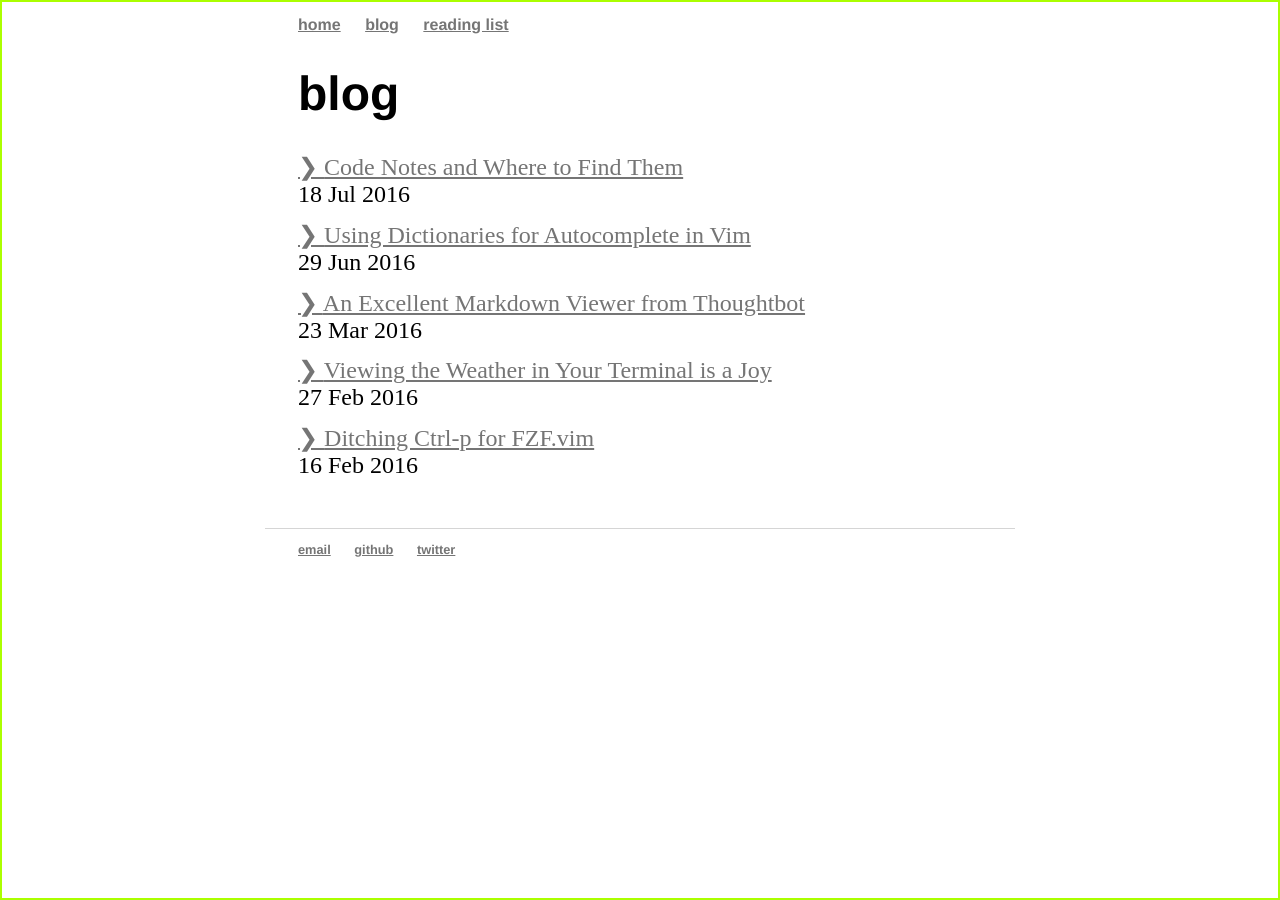
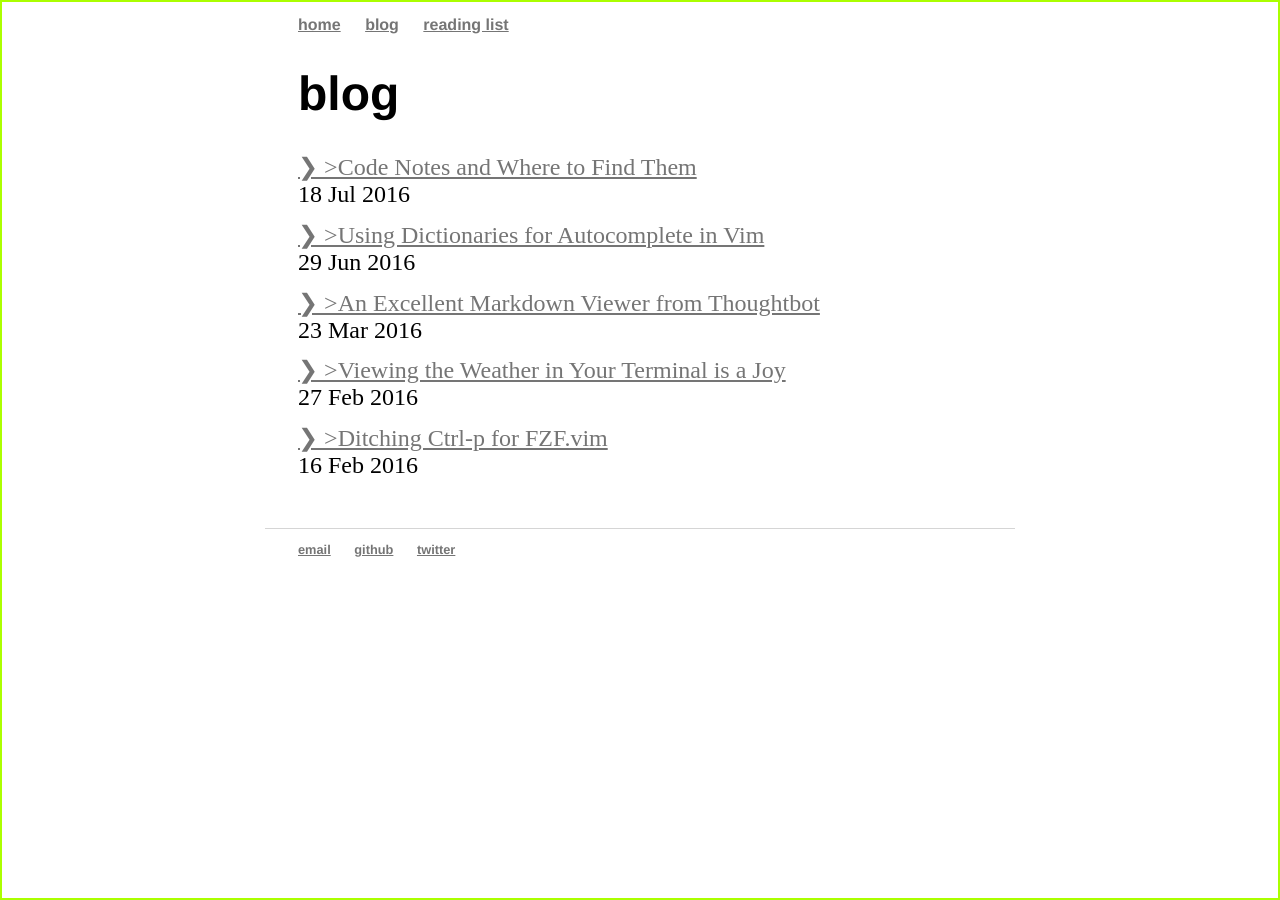
Before and after one commit to devinrm/devinrm.github.io, a Jekyll site: the page built from blog/index.html, in a window 1280 px wide. Built offline with Jekyll 4.4.1, drawn with Linux system fonts in a browser that asks for light colours.

Commit message:
More experiments

```diff
--- a/blog/index.html
+++ b/blog/index.html
@@ -7,7 +7,7 @@ title: blog
 
   {% for post in site.posts %}
     <li>
-      <a class="post-title" href="{{ post.url }}" title="{{ post.title }}"><span>❯ </span>{{ post.title }}</a>
+      <a class="post-title" href="{{ post.url }}" title="{{ post.title }}" <span>❯ </span>>{{ post.title }}</a>
       <span class="post-date">{{ post.date | date_to_string }}</span>
       <h1 class="quote">"No half-heartedness and no worldly fear must turn us aside from
         following the light unflinchingly." -J.R.R. Tolkien</h1>
```
